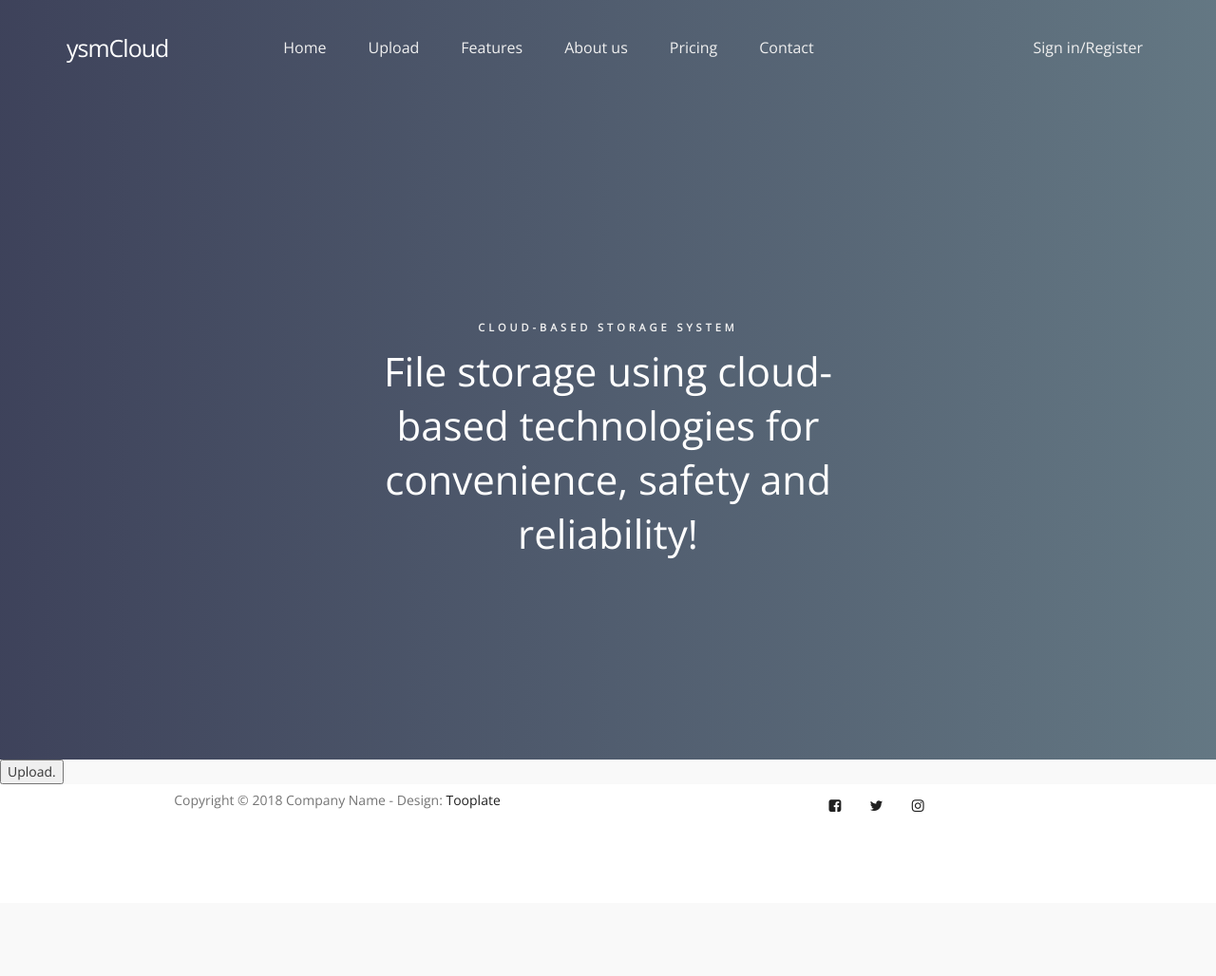
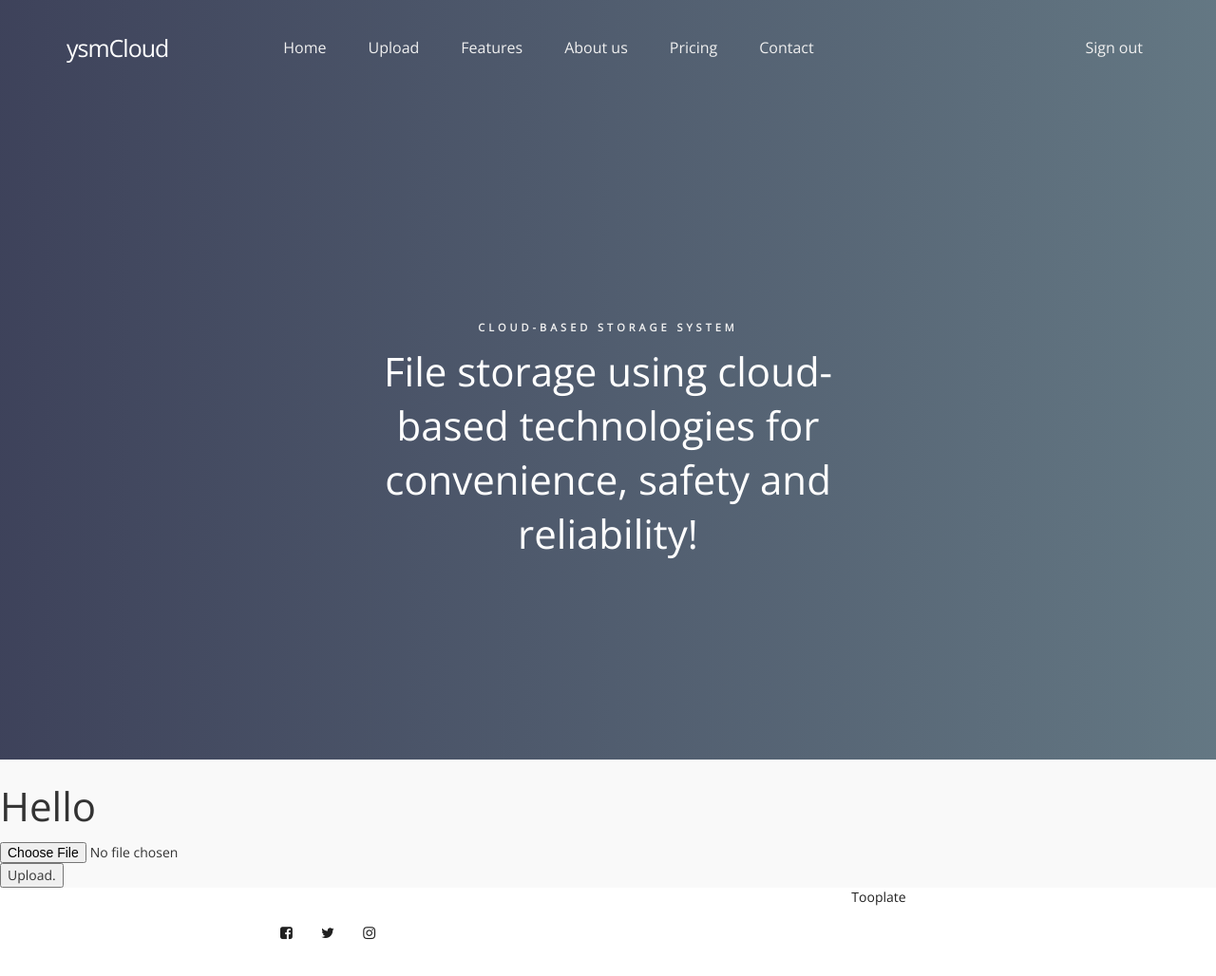
Before and after one commit to SaabriinMo/ysmCloud, a website: page 2106_soft_landing/Upload.html in a window 1280 px wide. Shown: the whole page at 95% size. Before the commit the page ends 951 px from the top, so only its background shows below. Drawn offline with nearby package versions, Linux system fonts and the light colour scheme.

Commit message:
upload and login

```diff
--- a/2106_soft_landing/Upload.html
+++ b/2106_soft_landing/Upload.html
@@ -64,7 +64,7 @@
                 <li><a href="#contact" class="smoothScroll">Contact</a></li>
             </ul>
             <ul class="nav navbar-nav navbar-right">
-                <li><a href="Login.html">Sign in/Register </span></a></li>
+                <li><a href="index.html" onclick="signOut();">Sign out</a></li>
             </ul>
         </div>
 
@@ -107,12 +107,13 @@
 <!--        </div>-->
 <!--    </div>-->
 <!--</section>-->
-
+<h1> Hello </h1>
+<div id="content"></div>
+<input name="file" type="file">
 <button  onclick="myFunction()">Upload.</button>
 
 <script>
     function myFunction() {
-
 // The ID of your GCS bucket
  const bucketName = 'media.ysmcloud.net';
 
@@ -149,8 +150,7 @@
         <div class="row">
 
             <div class="copyright-text col-md-12 col-sm-12">
-                <div class="col-md-6 col-sm-6">
-                    <p>Copyright &copy; 2018 Company Name - Design:
+                <div class="col-md-6 col-sm-6"></div>
                         <a rel="nofollow" href="http://tooplate.com">Tooplate</a></p>
                 </div>
 
@@ -175,6 +175,7 @@
 <script src="js/owl.carousel.min.js"></script>
 <script src="js/smoothscroll.js"></script>
 <script src="js/custom.js"></script>
+<script src="js/require.js"></script>
 
 </body>
 </html>
```
Also changed, not shown: 2106_soft_landing/Login.html (+2 -1 lines).
